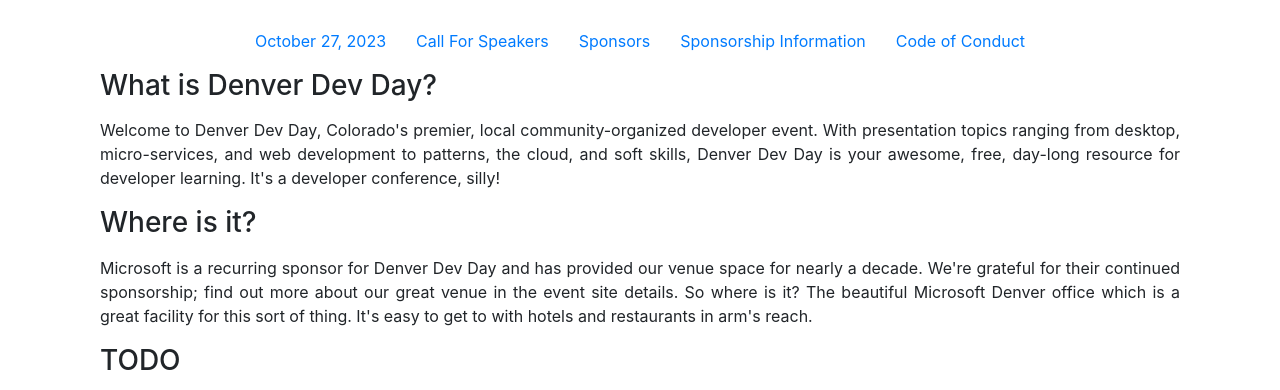
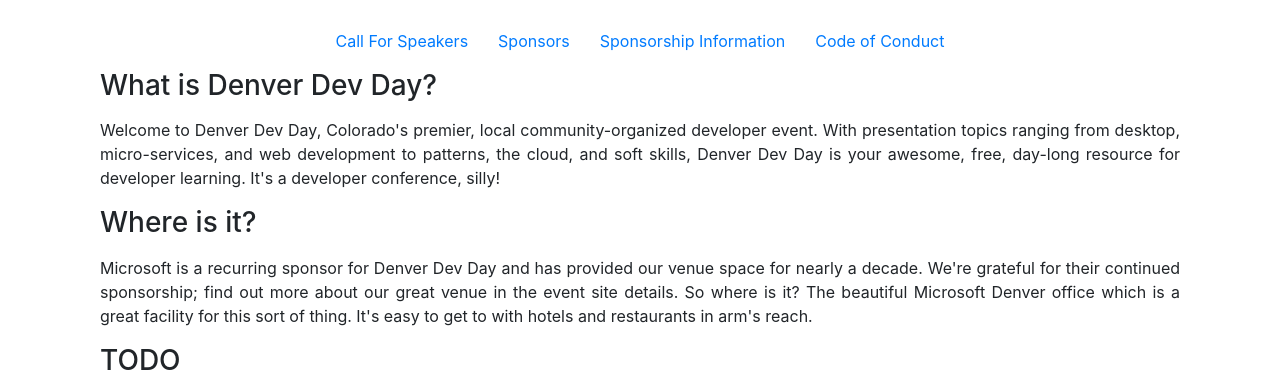
Before and after one commit to denverdevday/may-2024, a plain HTML site: page index.html in a window 1280 px wide. Shown: the part 403-793 px from the top of the page. Drawn offline with nearby package versions, Linux system fonts and the light colour scheme.

Commit message:
Removing prior event reference

```diff
--- a/index.html
+++ b/index.html
@@ -48,9 +48,6 @@
 <div id="menu" class="container-fluid mt-3 mb-3">
     <div class="row justify-content-md-center">
         <div class="col-md-auto">
-            <a href="/oct-2023/index.html#schedule">October 27, 2023</a>
-        </div>
-        <div class="col-md-auto">
             <a href="https://sessionize.com/denver-dev-day-october-2023-copy">Call For Speakers</a>
         </div>
         <div class="col-md-auto">
```
Also changed, not shown: code-of-conduct.html (+0 -3 lines), sponsorship.html (+0 -3 lines).
